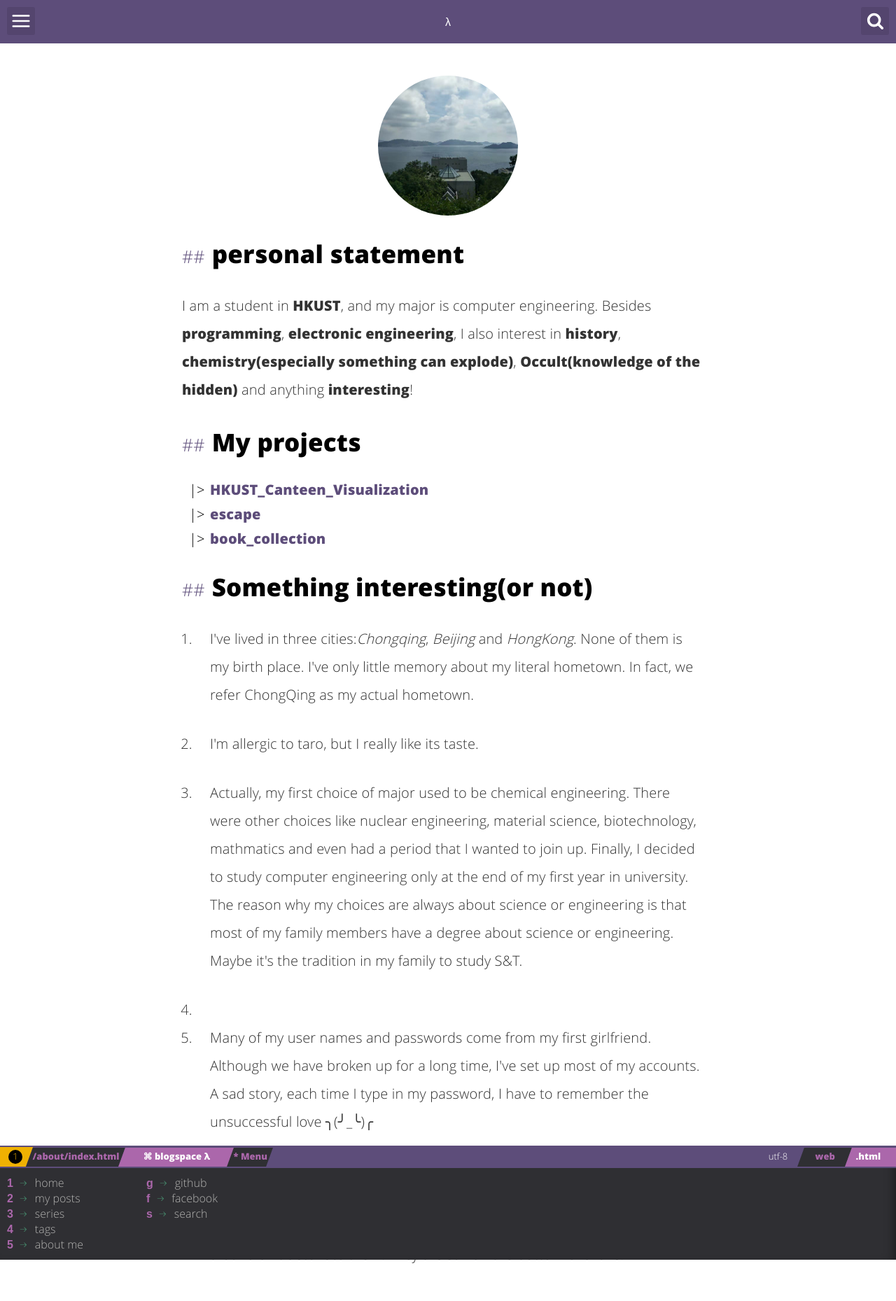
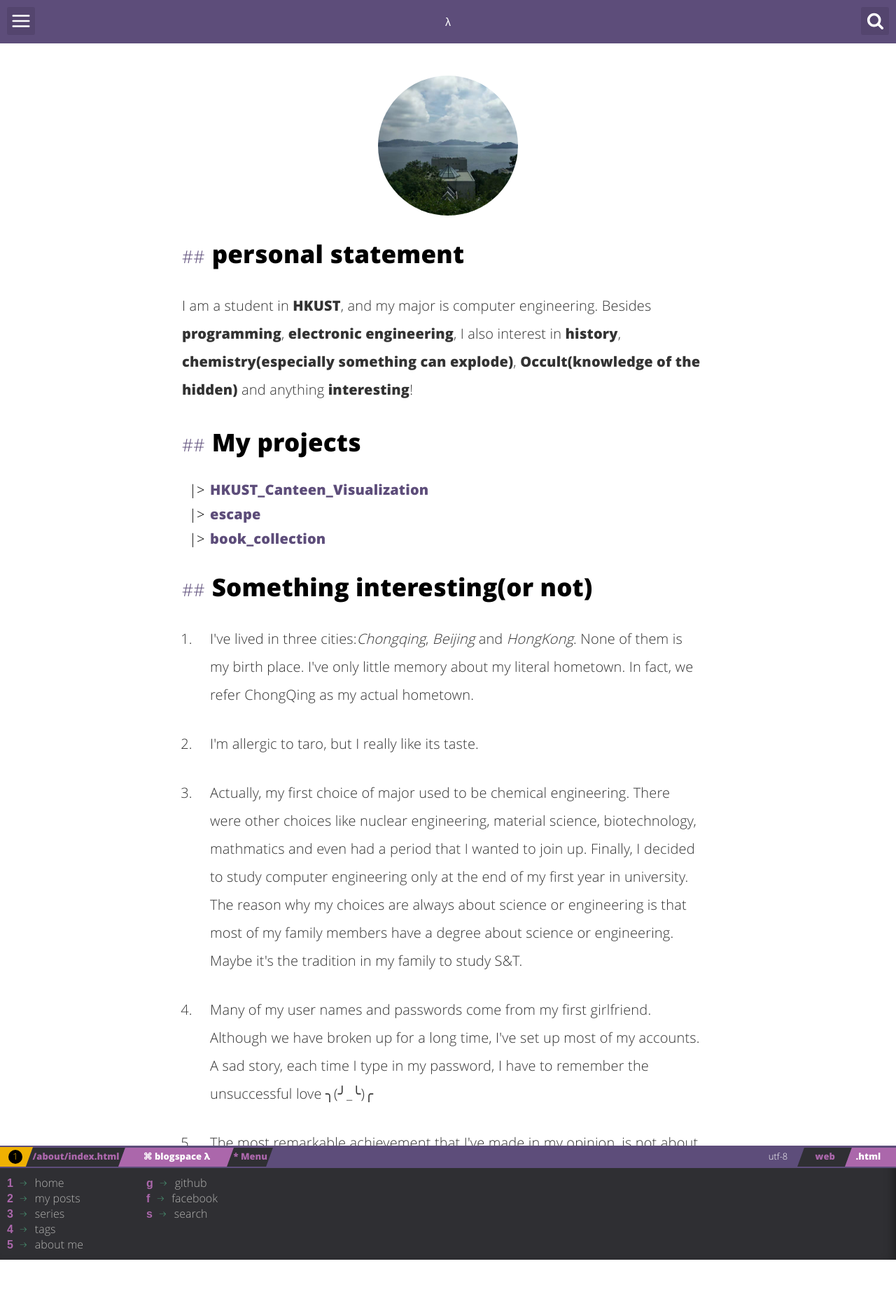
Before and after one commit to az123zx123/personal, a Jekyll site: the page built from about.html, in a window 1280 px wide. Shown: the whole page at 70% size. Built offline with Jekyll 4.4.1, drawn with Linux system fonts in a browser that asks for light colours; after the commit the page ends 1819 px from its top, so only the background shows below that.

```diff
--- a/about.html
+++ b/about.html
@@ -31,7 +31,7 @@ description: "Some description about Li Xiang..."
 	<li><p>Actually, my first choice of major used to be chemical engineering. There were other choices like nuclear engineering, material science,
 	biotechnology, mathmatics and even had a period that I wanted to join up. Finally, I decided to study computer engineering only at the end of my first year in university.
 	The reason why my choices are always about science or engineering is that most of my family members have a degree about science or engineering.
-	Maybe it's the tradition in my family to study S&T.</p><li>
+	Maybe it's the tradition in my family to study S&T.</p></li>
 	<li><p>Many of my user names and passwords come from my first girlfriend. Although we have broken up for a long time, I've set up most of my accounts.
 	A sad story, each time I type in my password, I have to remember the unsuccessful love	╮(╯_╰)╭ </p></li>
 	<li><p>The most remarkable achievement that I've made in my opinion, is not about programming or something related to computer. I made 10 kg Nitrostarch
```
